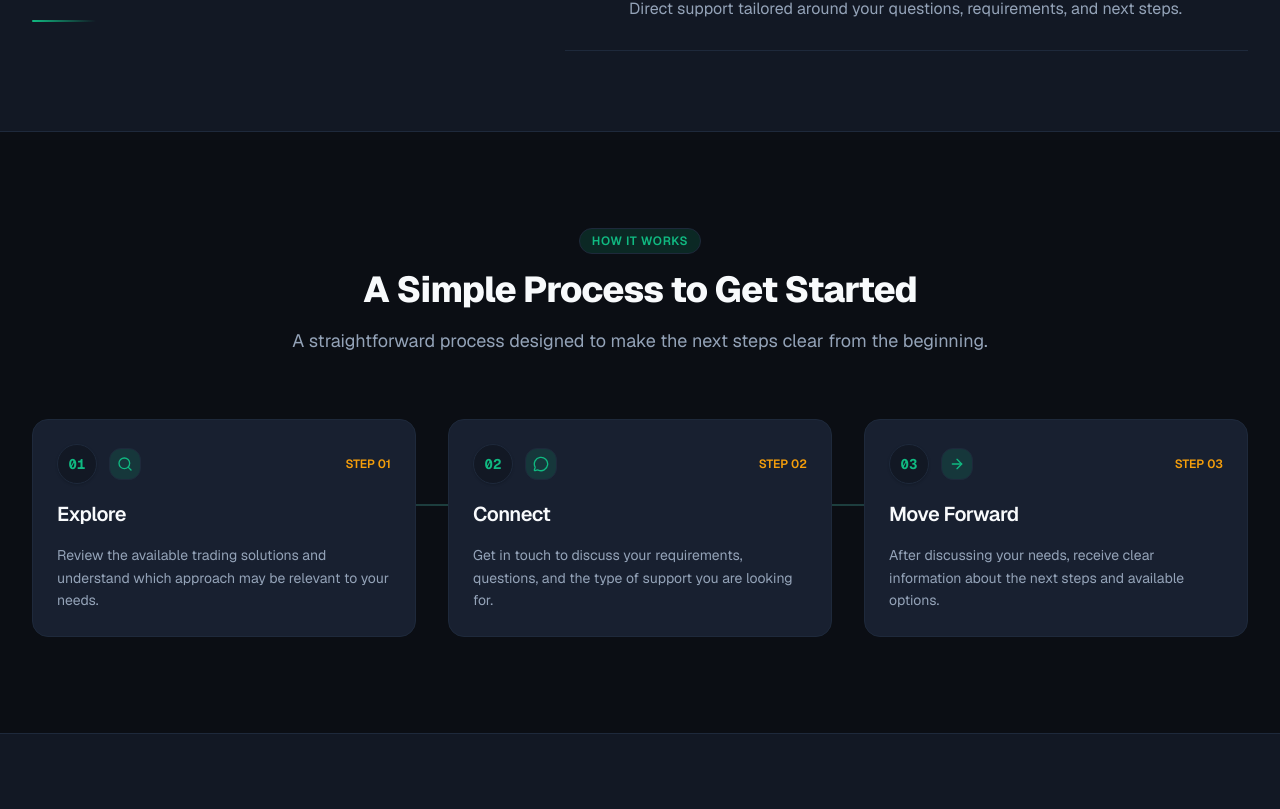
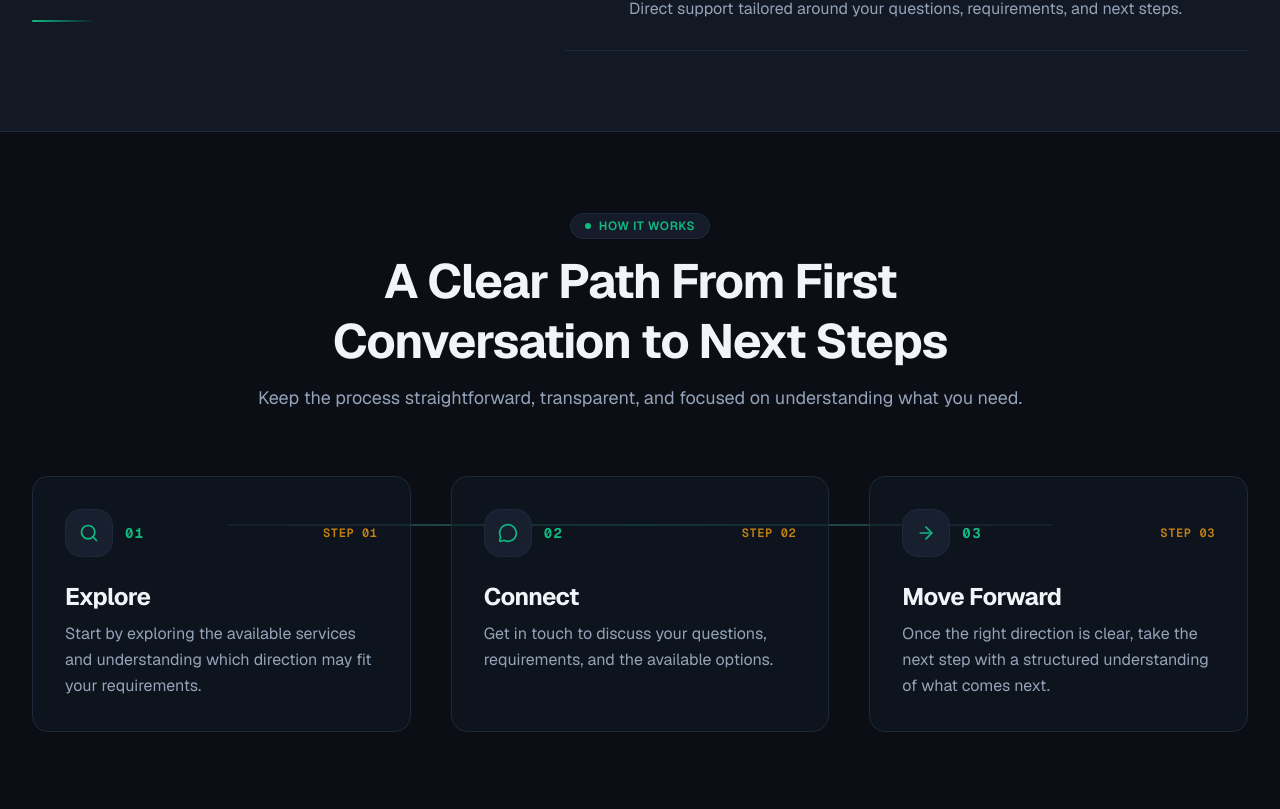
Before and after one commit to huzi772/landing-page, a Next.js app: page / in a window 1280 px wide. Shown: the part 1751-2560 px from the top of the page. Built offline with nearby package versions, Linux system fonts and the light colour scheme.

Commit message:
Redesign How It Works section into a horizontal timeline journey
Co-authored-by: huzi772 <207913168+huzi772@users.noreply.github.com>

```diff
--- a/src/components/sections/HowItWorks.tsx
+++ b/src/components/sections/HowItWorks.tsx
@@ -1,6 +1,7 @@
-import React from "react";
+"use client";
+
+import React, { useEffect, useRef, useState } from "react";
 import { Container } from "@/components/ui/container";
-import { Card, CardHeader, CardTitle, CardContent } from "@/components/ui/card";
 import { Search, MessageCircle, ArrowRight, LucideIcon } from "lucide-react";
 
 interface ProcessStep {
@@ -15,87 +16,136 @@ const PROCESS_STEPS: ProcessStep[] = [
     number: "01",
     title: "Explore",
     description:
-      "Review the available trading solutions and understand which approach may be relevant to your needs.",
+      "Start by exploring the available services and understanding which direction may fit your requirements.",
     icon: Search,
   },
   {
     number: "02",
     title: "Connect",
     description:
-      "Get in touch to discuss your requirements, questions, and the type of support you are looking for.",
+      "Get in touch to discuss your questions, requirements, and the available options.",
     icon: MessageCircle,
   },
   {
     number: "03",
     title: "Move Forward",
     description:
-      "After discussing your needs, receive clear information about the next steps and available options.",
+      "Once the right direction is clear, take the next step with a structured understanding of what comes next.",
     icon: ArrowRight,
   },
 ];
 
 export function HowItWorks() {
+  const sectionRef = useRef<HTMLElement>(null);
+  const [isVisible, setIsVisible] = useState(false);
+
+  useEffect(() => {
+    const observer = new IntersectionObserver(
+      ([entry]) => {
+        if (entry.isIntersecting) {
+          setIsVisible(true);
+          observer.disconnect();
+        }
+      },
+      { threshold: 0.15 }
+    );
+
+    if (sectionRef.current) {
+      observer.observe(sectionRef.current);
+    }
+
+    return () => observer.disconnect();
+  }, []);
+
   return (
     <section
+      ref={sectionRef}
       id="how-it-works"
-      className="py-16 md:py-24 bg-[var(--bg-primary)] border-b border-[var(--border)] scroll-mt-16"
+      className="py-12 md:py-16 lg:py-20 bg-[var(--bg-primary)] border-b border-[var(--border)] scroll-mt-16 relative overflow-hidden"
     >
       <Container>
         {/* Section Header */}
-        <div className="text-center max-w-3xl mx-auto space-y-4">
-          <span className="inline-block px-3 py-1 text-xs font-semibold rounded-full bg-[var(--accent-muted)] text-[var(--accent)] border border-[var(--accent)]/20 uppercase tracking-wider">
-            HOW IT WORKS
-          </span>
-          <h2 className="text-3xl font-extrabold tracking-tight text-[var(--text-primary)] sm:text-4xl">
-            A Simple Process to Get Started
+        <div className="text-center max-w-3xl mx-auto space-y-3">
+          <div
+            className={`inline-flex items-center gap-2 rounded-full border border-[var(--border-subtle)] bg-[var(--bg-card)]/80 backdrop-blur-md px-3.5 py-1 text-xs font-semibold tracking-wider text-[var(--accent)] shadow-sm transition-all duration-700 ${
+              isVisible ? "reveal-visible" : "reveal-hidden"
+            }`}
+          >
+            <span className="h-1.5 w-1.5 rounded-full bg-[var(--accent)]" />
+            <span>HOW IT WORKS</span>
+          </div>
+
+          <h2
+            className={`text-3xl sm:text-4xl md:text-5xl font-bold tracking-tight text-slate-100 antialiased leading-tight transition-all duration-700 delay-100 ${
+              isVisible ? "reveal-visible" : "reveal-hidden"
+            }`}
+          >
+            A Clear Path From First Conversation to Next Steps
           </h2>
-          <p className="text-base sm:text-lg text-[var(--text-secondary)] leading-relaxed">
-            A straightforward process designed to make the next steps clear
-            from the beginning.
+
+          <p
+            className={`text-base sm:text-lg text-[var(--text-secondary)] leading-relaxed font-normal transition-all duration-700 delay-200 ${
+              isVisible ? "reveal-visible" : "reveal-hidden"
+            }`}
+          >
+            Keep the process straightforward, transparent, and focused on understanding what you need.
           </p>
         </div>
 
-        {/* 3 Process Steps Grid with Connecting Line */}
-        <div className="relative mt-16">
-          {/* Decorative Connecting Line on Desktop */}
+        {/* Timeline Journey */}
+        <div className="relative mt-12 md:mt-16">
+          {/* Desktop Horizontal Connecting Line */}
           <div
-            className="hidden lg:block absolute top-1/2 left-[12%] right-[12%] h-0.5 bg-gradient-to-r from-[var(--border)] via-[var(--accent)]/40 to-[var(--border)] -translate-y-6 z-0"
+            className={`hidden lg:block absolute top-12 left-[16%] right-[16%] h-0.5 bg-gradient-to-r from-[var(--border)] via-[var(--accent)]/50 to-[var(--border)] z-0 transition-opacity duration-1000 delay-500 ${
+              isVisible ? "opacity-100" : "opacity-0"
+            }`}
             aria-hidden="true"
           />
 
-          <div className="grid grid-cols-1 lg:grid-cols-3 gap-8 relative z-10">
-            {PROCESS_STEPS.map((step) => {
+          {/* Mobile Vertical Connecting Line */}
+          <div
+            className={`block lg:hidden absolute top-8 bottom-8 left-6 w-0.5 bg-gradient-to-b from-[var(--accent)]/50 via-[var(--border)] to-transparent z-0 transition-opacity duration-1000 delay-500 ${
+              isVisible ? "opacity-100" : "opacity-0"
+            }`}
+            aria-hidden="true"
+          />
+
+          <div className="grid grid-cols-1 lg:grid-cols-3 gap-8 lg:gap-10 relative z-10">
+            {PROCESS_STEPS.map((step, index) => {
               const Icon = step.icon;
               return (
-                <Card
+                <div
                   key={step.number}
-                  hoverable
-                  className="flex flex-col justify-between h-full bg-[var(--bg-card)] border-[var(--border)] transition-all duration-200"
+                  style={{ transitionDelay: `${index * 150 + 200}ms` }}
+                  className={`group flex flex-col items-start p-6 sm:p-8 rounded-xl bg-[var(--bg-secondary)]/60 border border-[var(--border)] transition-all duration-300 hover:border-[var(--border-subtle)] hover:bg-slate-800/30 ${
+                    isVisible ? "reveal-visible" : "reveal-hidden"
+                  }`}
                 >
-                  <CardHeader className="mb-2">
-                    <div className="flex items-center justify-between mb-4">
+                  {/* Step Header with Icon & Badge */}
+                  <div className="flex items-center justify-between w-full mb-6">
                     <div className="flex items-center gap-3">
-                        <span className="flex h-10 w-10 items-center justify-center font-mono text-sm font-bold rounded-full bg-[var(--bg-secondary)] text-[var(--accent)] border border-[var(--border-subtle)] shadow-sm">
+                      <div className="flex h-12 w-12 items-center justify-center rounded-xl bg-[var(--bg-card)] border border-[var(--border-subtle)] group-hover:border-[var(--accent)]/50 transition-colors duration-200">
+                        <Icon className="h-5 w-5 text-[var(--accent)] group-hover:scale-105 transition-transform duration-200" />
+                      </div>
+                      <span className="font-mono text-sm font-bold tracking-widest text-[var(--accent)]">
                         {step.number}
                       </span>
-                        <div className="flex h-8 w-8 items-center justify-center rounded-lg bg-[var(--accent-muted)] text-[var(--accent)] border border-[var(--accent)]/20">
-                          <Icon className="h-4 w-4" aria-hidden="true" />
                     </div>
-                      </div>
-                      <span className="text-xs font-semibold text-[var(--gold)]">
+
+                    <span className="text-xs font-mono font-semibold text-[var(--gold)]/80 tracking-wider">
                       STEP {step.number}
                     </span>
                   </div>
-                    <CardTitle className="text-xl font-bold text-[var(--text-primary)]">
+
+                  {/* Title & Description */}
+                  <h3 className="text-xl sm:text-2xl font-bold text-slate-100 tracking-tight mb-2 transition-colors duration-200">
                     {step.title}
-                    </CardTitle>
-                  </CardHeader>
-                  <CardContent>
-                    <p className="text-sm text-[var(--text-secondary)] leading-relaxed">
+                  </h3>
+
+                  <p className="text-sm sm:text-base text-[var(--text-secondary)] leading-relaxed font-normal">
                     {step.description}
                   </p>
-                  </CardContent>
-                </Card>
+                </div>
               );
             })}
           </div>
```
Lines whose indentation alone changed are shown as unchanged.
